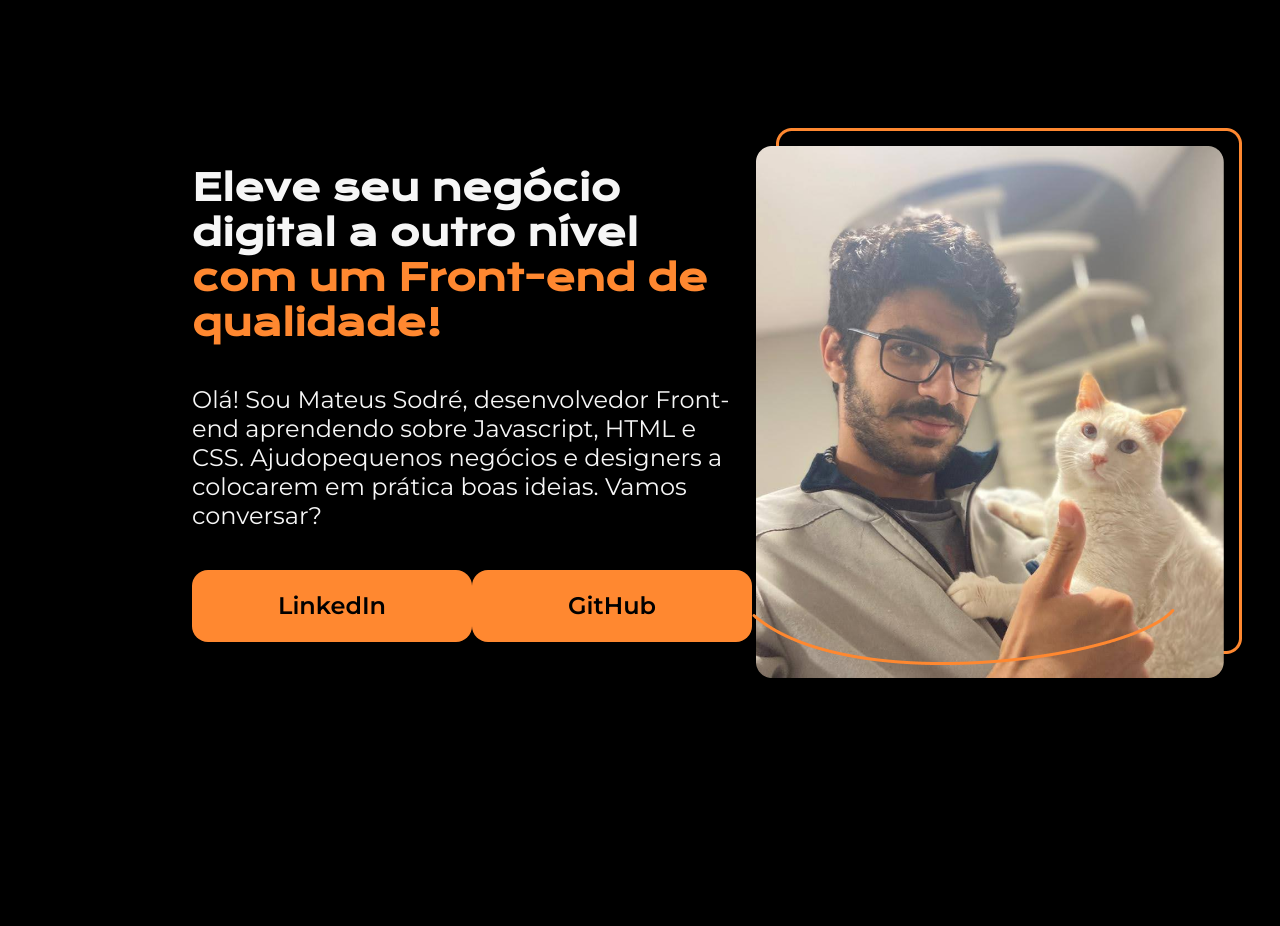
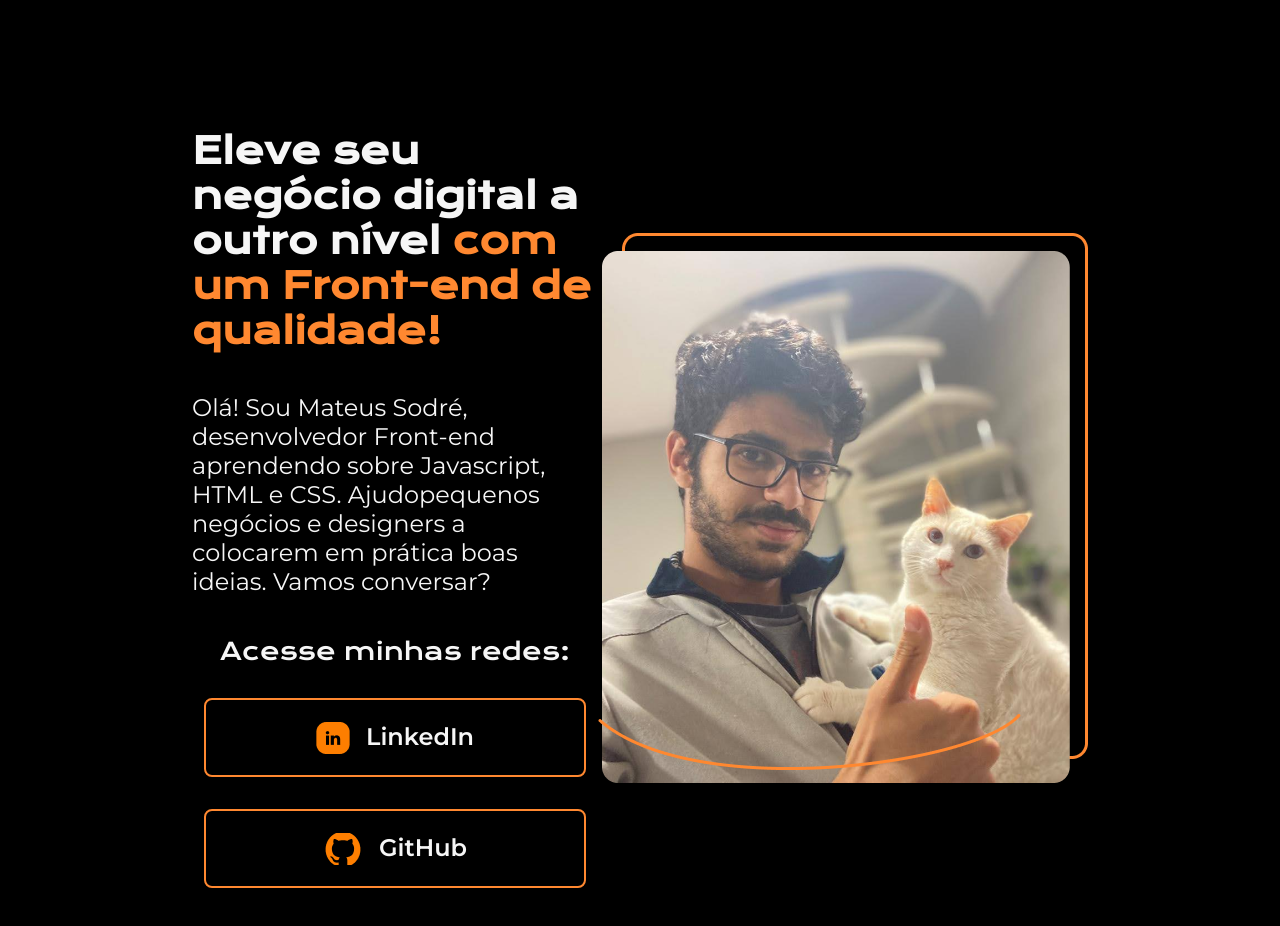
Before and after one commit to MateusSodre/projetos-front-end, a plain HTML site: page portfolio/index.html in a window 1280 px wide. Drawn offline with nearby package versions, Linux system fonts and the light colour scheme.

Commit message:
atualização dos botoes

```diff
--- a/portfolio/assets/CSS/style.css
+++ b/portfolio/assets/CSS/style.css
@@ -41,18 +41,35 @@ body{
 
 .apresentacao__links {
     display: flex;
+    flex-direction: column;
     justify-content: space-between;
+    align-items: center;
+    gap: 32px;
+}
+
+.apresentacao__links__subtitulo {
+    font-family: 'Krona One', sans-serif;
+    font-weight: 400;
+    font-size: 24px;
 }
 
 .apresentacao__links__link {
-    background-color: #FF8830;
-    width: 280px;
+    display: flex;
+    flex-direction: row-reverse;
+    justify-content: center;
+    gap: 16px;
+    border: 2px solid #FF8830;
+    width: 378px;
     text-align: center;
-    border-radius: 16px;
+    border-radius: 8px;
     font-size: 24px;
+    font-weight: 600;
     padding: 21.5px 0;
     text-decoration: none;
-    color: #000000;
+    color: #F6F6F6;
     font-family: 'Montserrat', sans-serif;
-    font-weight: 600;
 }
+
+.apresentacao__links__link:hover {
+    background-color: #272727;
+}
--- a/portfolio/index.html
+++ b/portfolio/index.html
@@ -15,12 +15,18 @@
         <section class="apresentacao__conteudo">
             <h1 class="apresentacao__conteudo__titulo">Eleve seu negócio digital a outro nível <strong
                     class="apresentacao__titulo__destaque"> com um Front-end de qualidade!</strong> </h1>
-            <p class="apresentacao__conteudo__texto">Olá! Sou Mateus Sodré, desenvolvedor Front-end aprendendo sobre
-                Javascript, HTML e CSS. Ajudopequenos negócios e designers a colocarem em prática boas ideias. Vamos
-                conversar?</p>
+                    <p class="apresentacao__conteudo__texto">Olá! Sou Mateus Sodré, desenvolvedor Front-end aprendendo sobre
+                        Javascript, HTML e CSS. Ajudopequenos negócios e designers a colocarem em prática boas ideias. Vamos
+                        conversar?</p>
                 <div class="apresentacao__links">
-            <a class="apresentacao__links__link" href="https://www.linkedin.com/in/mateus-sodré-da-silva-50197513b/">LinkedIn</a>
-            <a class="apresentacao__links__link" href="https://github.com/MateusSodre">GitHub</a></div>
+                    <h2 class="apresentacao__links__subtitulo">Acesse minhas redes:</h2>
+                    <a class="apresentacao__links__link" href="https://www.linkedin.com/in/mateus-sodré-da-silva-50197513b/">LinkedIn
+                        <img src="./assets/Imagens/image 2.png" alt="icon linkedin">
+                    </a>
+                    <a class="apresentacao__links__link" href="https://github.com/MateusSodre">GitHub
+                        <img src="./assets/Imagens/image 1.png" alt="icon github">
+                    </a>
+                </div>
         </section>
         <img src="./assets/Imagens/Imagem.png" alt="Foto do Mateus segurando seu Gato">
     </main>
```
Also changed, not shown: portfolio/assets/Imagens/image 1.png (added), portfolio/assets/Imagens/image 2.png (added).
